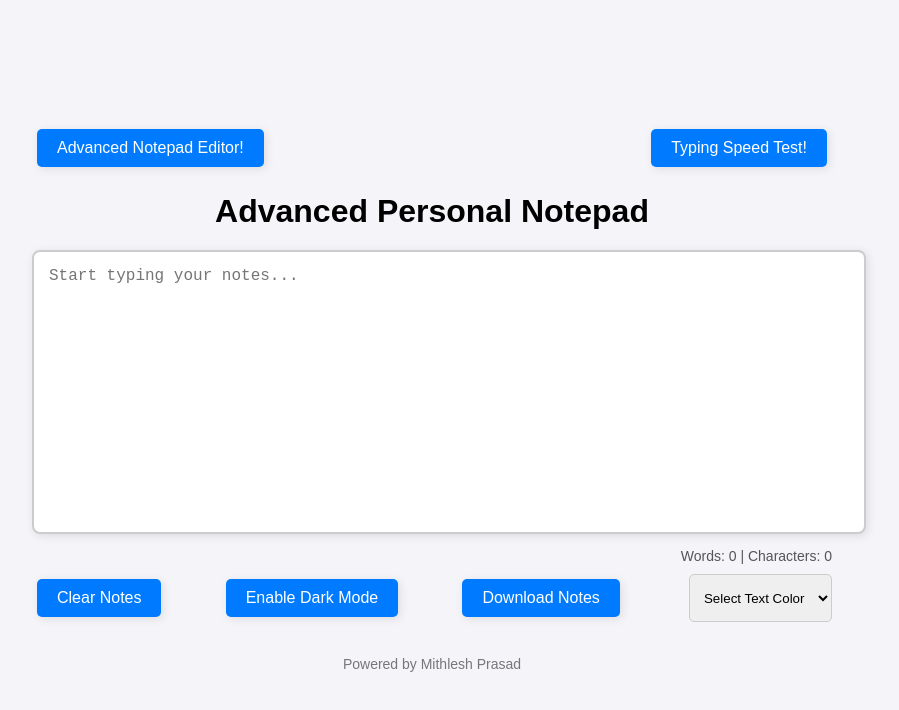
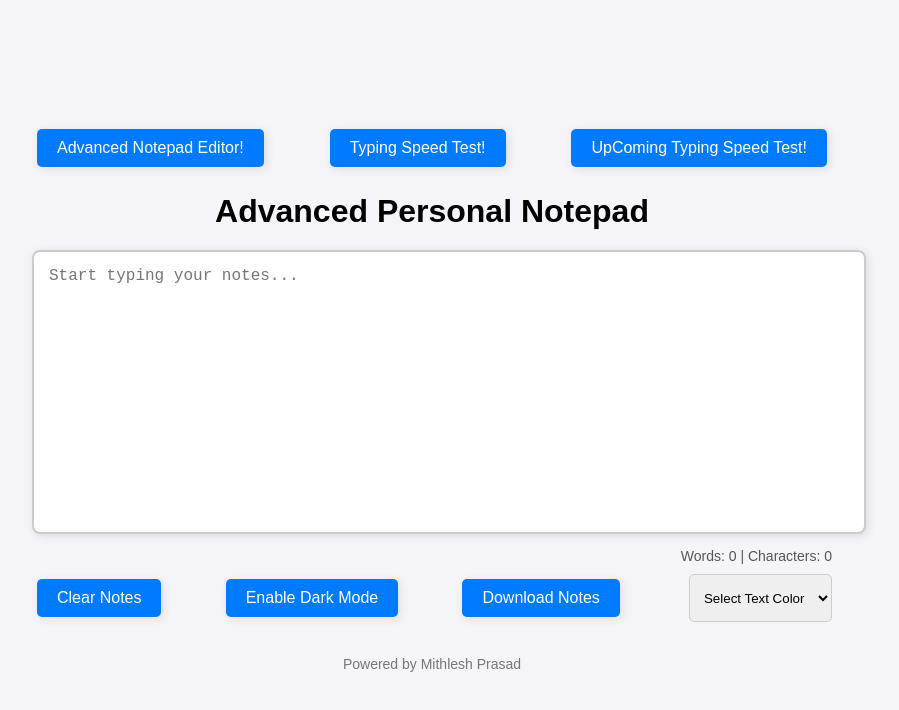
Before and after one commit to mithleshprasad/Advanced-Personal-Notepad, a plain HTML site: page index.html in a window 1280 px wide. Shown: the whole page, without its empty margins (208-1107 px from the left). Drawn offline with Linux system fonts and the light colour scheme.

Commit message:
UpComing Typing Speed Test!

```diff
--- a/index.html
+++ b/index.html
@@ -105,6 +105,10 @@
     <a href="Typing-Speed-Test.html">
         <button>Typing Speed Test!</button>
     </a>
+   <a href="typing.html">
+    <button>UpComing Typing Speed Test!</button>
+</a>
+
 </div>
     <h1>Advanced Personal Notepad</h1>
     <textarea id="notepad" placeholder="Start typing your notes..."></textarea>
```
